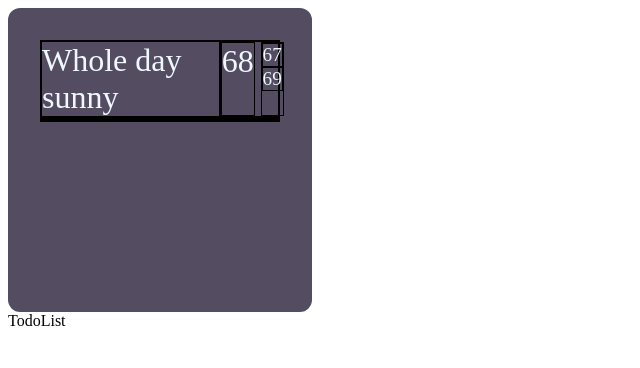
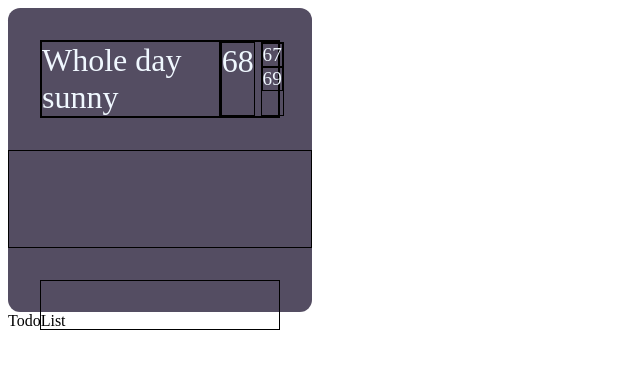
Before and after one commit to krispyre/desktop, a React (Vite) app: page / in a window 1280 px wide. Shown: the top 368 px of the page, without its empty margins (0-640 px from the left). Built offline with nearby package versions, Linux system fonts and the light colour scheme; no server answers.

Commit message:
boxes sizing

```diff
--- a/src/components/weather.css
+++ b/src/components/weather.css
@@ -7,6 +7,10 @@
   color: aliceblue;
   padding: 1em;
   font-size: 2em;
+
+  display: flex;
+  flex-direction: column;
+  gap: 1em;
 }
 
 .weather * {
@@ -34,3 +38,15 @@
   flex-direction: column;
   font-size: 60%;
 }
+
+#weathers {
+  min-height: 40%;
+
+  margin-left: -1em;
+  margin-right: -1em;
+  min-width: 100%;
+}
+
+#warnings {
+  min-height: 20%;
+}
```
